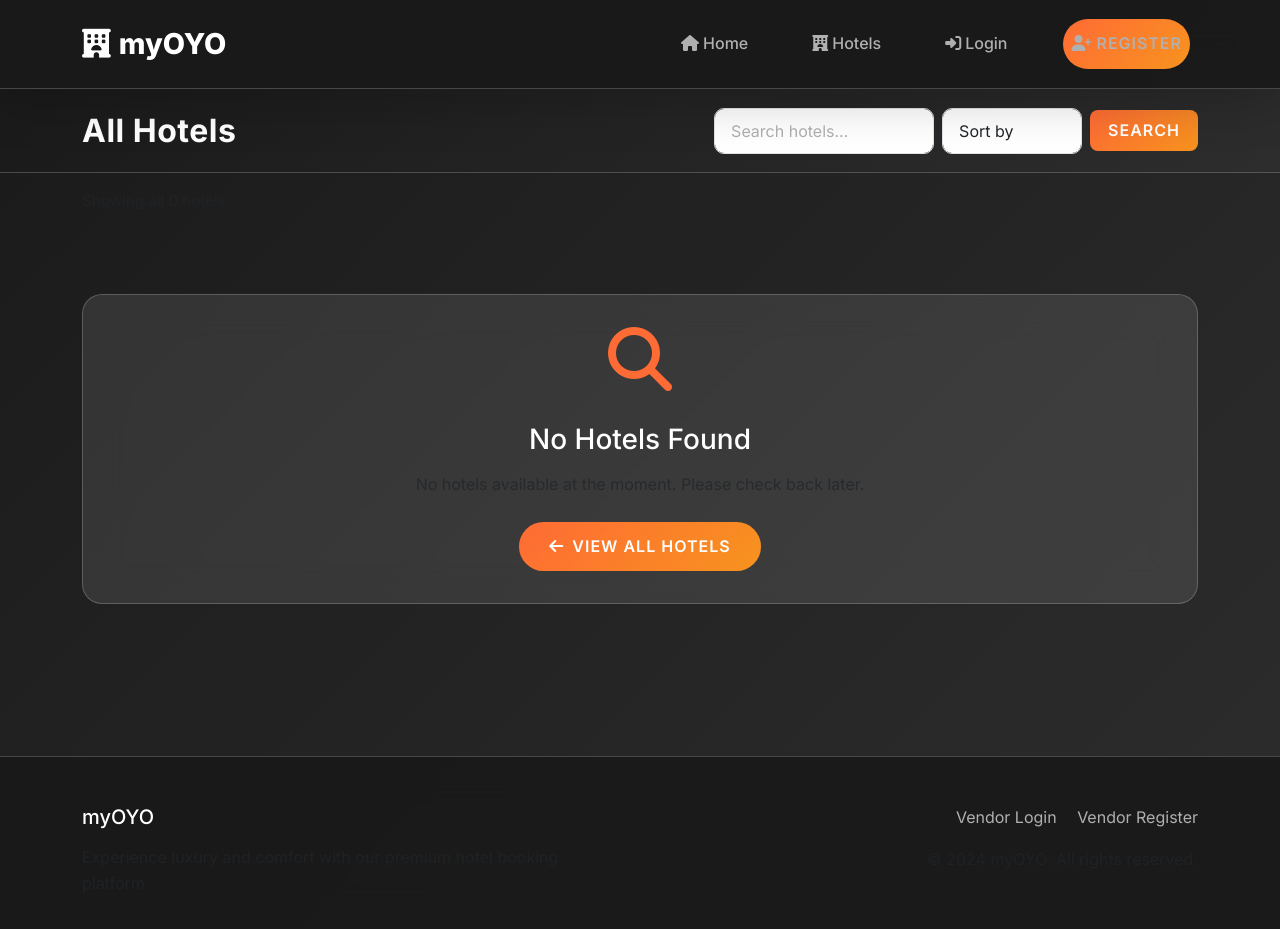
After one commit to BNB2006/Hotel, a Django app: page /hotels/ in a window 1280 px wide. The commit adds this page. Run offline with Django 5.2, Linux system fonts and the light colour scheme.

Commit message:
Hotels section

```diff
--- /dev/null
+++ b/my_OYO/home/templates/hotels.html
@@ -0,0 +1,109 @@
+{% extends "utils/base.html" %}
+{% block start %}
+
+<!-- Hotels Top Bar: Title (left) and Search/Sort (right) -->
+<section class="hotels-topbar-section py-3">
+  <div class="container">
+    <div class="d-flex flex-column flex-md-row align-items-md-center justify-content-between gap-3">
+      <div class="hotels-title mb-2 mb-md-0" style="font-size: 2rem; font-weight: 700; color: #fff; letter-spacing: 0.5px;">All Hotels</div>
+      <form method="GET" action="{% url 'hotels' %}" id="searchForm" class="d-flex flex-wrap gap-2 align-items-center justify-content-end hotels-searchbar">
+        <input type="text" name="search" class="form-control search-input" placeholder="Search hotels..." value="{{ search_query }}" style="max-width: 220px; min-width: 120px;">
+        <select class="form-control search-input" name="sort_by" id="sortSelect" style="max-width: 140px; min-width: 90px;">
+          <option value="">Sort by</option>
+          <option value="sort_low" {% if sort_by == 'sort_low' %}selected{% endif %}>Price: Low to High</option>
+          <option value="sort_high" {% if sort_by == 'sort_high' %}selected{% endif %}>Price: High to Low</option>
+          <option value="rating" {% if sort_by == 'rating' %}selected{% endif %}>Rating</option>
+          <option value="distance" {% if sort_by == 'distance' %}selected{% endif %}>Distance</option>
+        </select>
+        <button type="submit" class="btn-primary-custom" style="padding: 8px 18px; font-size: 1rem; border-radius: 8px;">Search</button>
+      </form>
+    </div>
+  </div>
+</section>
+
+<!-- Results Info -->
+<section class="py-2">
+  <div class="container">
+    <div class="row">
+      <div class="col-12">
+        <p class="text-muted mb-0" style="font-size: 0.95rem;">
+          {% if search_query or sort_by %}
+            Showing {{ hotels|length }} hotel{% if hotels|length != 1 %}s{% endif %}
+            {% if search_query %} for "{{ search_query }}"{% endif %}
+            {% if sort_by %} (sorted by {{ sort_by|title }}){% endif %}
+          {% else %}
+            Showing all {{ hotels|length }} hotels
+          {% endif %}
+        </p>
+      </div>
+    </div>
+  </div>
+</section>
+
+<!-- All Hotels Section -->
+<section class="py-4">
+  <div class="container">
+    <div class="row">
+      {% for hotel in hotels %}
+        <div class="col-lg-3 col-md-6 mb-4 fade-in-up" style="animation-delay: {{ forloop.counter|add:"0.1" }}s;">
+          <div class="hotel-card">
+            <a href="{% url 'hotel_details' hotel.hotel_slug %}" style="text-decoration: none; color: inherit;">
+              {% if hotel.hotel_images.first %}
+                <img src="/media/{{hotel.hotel_images.first.image}}" class="card-img-top" alt="{{hotel.hotel_name}}">
+              {% else %}
+                <img src="https://images.unsplash.com/photo-1566073771259-6a8506099945?ixlib=rb-4.0.3&ixid=M3wxMjA3fDB8MHxwaG90by1wYWdlfHx8fGVufDB8fHx8fA%3D%3D&auto=format&fit=crop&w=2070&q=80" class="card-img-top" alt="Luxury Hotel">
+              {% endif %}
+              <div class="hotel-card-body">
+                <h5 class="hotel-title">{{hotel.hotel_name}}</h5>
+                <p class="hotel-location">
+                  <i class="fas fa-map-marker-alt me-2"></i>{{hotel.hotel_location}}
+                </p>
+                <div class="mb-3">
+                  <span class="price-badge">₹{{hotel.hotel_price}}</span>
+                  {% if hotel.hotel_offer_price %}
+                    <span class="offer-badge">₹{{hotel.hotel_offer_price}}</span>
+                  {% endif %}
+                </div>
+                <div class="mb-3">
+                  <span class="amenity-badge">
+                    <i class="fas fa-swimming-pool me-1"></i>Pool
+                  </span>
+                  <span class="amenity-badge">
+                    <i class="fas fa-snowflake me-1"></i>AC
+                  </span>
+                  <span class="amenity-badge">
+                    <i class="fas fa-wifi me-1"></i>WiFi
+                  </span>
+                </div>
+                <div class="text-center">
+                  <span class="btn-primary-custom btn-sm">
+                    <i class="fas fa-eye me-2"></i>View Details
+                  </span>
+                </div>
+              </div>
+            </a>
+          </div>
+        </div>
+      {% empty %}
+        <div class="col-12 text-center py-5">
+          <div class="glass-card">
+            <i class="fas fa-search" style="font-size: 4rem; color: var(--primary-color); margin-bottom: 2rem;"></i>
+            <h3 class="mb-3">No Hotels Found</h3>
+            <p class="text-muted mb-4">
+              {% if search_query %}
+                No hotels found matching "{{ search_query }}". Try a different search term.
+              {% else %}
+                No hotels available at the moment. Please check back later.
+              {% endif %}
+            </p>
+            <a href="{% url 'hotels' %}" class="btn-primary-custom">
+              <i class="fas fa-arrow-left me-2"></i>View All Hotels
+            </a>
+          </div>
+        </div>
+      {% endfor %}
+    </div>
+  </div>
+</section>
+
+{% endblock %}
--- a/my_OYO/home/templates/utils/base.html
+++ b/my_OYO/home/templates/utils/base.html
@@ -37,6 +37,10 @@
 
     <script src="https://cdn.jsdelivr.net/npm/bootstrap@5.3.2/dist/js/bootstrap.bundle.min.js"></script>
     <script src="{% static 'home/js/main.js' %}"></script>
+    <script src="{% static 'home/js/search.js' %}"></script>
+
+    {% block extra_js %}
+    {% endblock %}
 
   </body>
 </html>
--- a/my_OYO/home/templates/utils/navbar.html
+++ b/my_OYO/home/templates/utils/navbar.html
@@ -18,8 +18,8 @@
           </a>
         </li>
         <li class="nav-item">
-          <a class="nav-link" href="#search-section">
-            <i class="fas fa-search me-1"></i>Search
+          <a class="nav-link" href="{% url 'hotels' %}">
+            <i class="fas fa-hotel me-1"></i>Hotels
           </a>
         </li>
         <li class="nav-item">
--- a/my_OYO/home/urls.py
+++ b/my_OYO/home/urls.py
@@ -3,6 +3,6 @@ from home import views
 
 urlpatterns = [
     path('' , views.index , name="index"),
+    path('hotels/', views.hotels, name="hotels"),
     path('hotel-details/<slug>/', views.hotel_details, name="hotel_details")
-
 ]
--- a/my_OYO/home/views.py
+++ b/my_OYO/home/views.py
@@ -14,32 +14,48 @@ def index(request):
     if request.user.is_authenticated and hasattr(request.user, 'hotelvendor'):
         messages.error(request,"Please login as user!")
         logout(request)
-        return redirect('/')  # or your user login URL name
+        return redirect('/')
+
     print('user:',request.user)
-    hotels = Hotel.objects.all()
-    if request.GET.get('search'):
-        hotels = hotels.filter(hotel_name_icontains = request.GET.get('search'))
-
-    if request.GET.get('sort_by'):
-        sort_by = request.GET.get('sort_by')
-        if sort_by == "sort_low":
-            hotels = hotels.order_by('hotel_offer_price')
-        elif sort_by == "sort_high":
-            hotels = hotels.order_by('-hotel_offer_price')
+    # Show only 4 featured hotels on landing page
+    hotels = Hotel.objects.all()[:4]
+    messages.success(request,"Welcome")
+    return render(request, 'index.html', context={'hotels': hotels})
 
 
-    messages.success(request,"Welocme")
-    return render(request, 'index.html', context={'hotels':hotels[:50]})
+def hotels(request):
+    # If vendor, log out and redirect to login page
+    if request.user.is_authenticated and hasattr(request.user, 'hotelvendor'):
+        messages.error(request,"Please login as user!")
+        logout(request)
+        return redirect('/')
 
+    hotels = Hotel.objects.all()
+
+    # Get search and sort parameters
+    search_query = request.GET.get('search', '')
+    sort_by = request.GET.get('sort_by', '')
+
+    # Apply search filter
+    if search_query:
+        hotels = hotels.filter(hotel_name__icontains=search_query)
+
+    # Apply sorting
+    if sort_by == "sort_low":
+        hotels = hotels.order_by('hotel_offer_price')
+    elif sort_by == "sort_high":
+        hotels = hotels.order_by('-hotel_offer_price')
+
+
+    return render(request, 'hotels.html', context={
+        'hotels': hotels,
+        'search_query': search_query,
+        'sort_by': sort_by
+    })
 
 
 def hotel_details(request, slug):
-    hotel = Hotel.objects.get(hotel_slug = slug)
-    return render(request, 'hotel_detail.html', context = {'hotel' : hotel})
-
-
-def hotel_details(request, slug):
-    hotel = Hotel.objects.get(hotel_slug = slug)
+    hotel = Hotel.objects.get(hotel_slug=slug)
 
     if request.method == "POST":
         start_date = request.POST.get('start_date')
@@ -50,20 +66,16 @@ def hotel_details(request, slug):
 
         if days_count <= 0:
             messages.warning(request, "Invalid Booking Date.")
-
             return HttpResponseRedirect(request.path_info)
 
-
         HotelBooking.objects.create(
-            hotel = hotel,
-            booking_user = HotelUser.objects.get(id = request.user.id),
-            booking_start_date = start_date,
-            booking_end_date =end_date,
-            price = hotel.hotel_offer_price * days_count
+            hotel=hotel,
+            booking_user=HotelUser.objects.get(id=request.user.id),
+            booking_start_date=start_date,
+            booking_end_date=end_date,
+            price=hotel.hotel_offer_price * days_count
         )
         messages.success(request, "Booking Captured.")
-
         return HttpResponseRedirect(request.path_info)
 
-
-    return render(request, 'hotel_detail.html', context = {'hotel' : hotel})
+    return render(request, 'hotel_detail.html', context={'hotel': hotel})
--- a/my_OYO/static/home/css/style.css
+++ b/my_OYO/static/home/css/style.css
@@ -175,22 +175,16 @@ body{
 
 
 /* search section */
-.search-section{
-  background: var(--glass-bg);
-  backdrop-filter: blur(20px);
-  border: 1px solid var(--glass-border);
-  border-radius: 20px;
-  padding: 2rem;
-  margin: 2rem 0;
+.search-section {
+  padding: 1rem 1.5rem !important;
+  margin: 1rem 0 !important;
+  border-radius: 14px !important;
 }
 
-.search-input{
-  background: rgba(255, 255, 255, 0.1);
-  border: 1px solid var(--glass-border);
-  border-radius: 15px;
-  color: var(--text-primary);
-  padding: 15px 20px;
-  font-size: 1rem;
+.search-input {
+  padding: 10px 16px !important;
+  font-size: 1rem !important;
+  border-radius: 10px !important;
 }
 
 .search-input::placeholder{
@@ -344,6 +338,13 @@ body{
   .glass-card {
     padding: 1.5rem;
   }
+  .search-section {
+    padding: 0.5rem 0.5rem !important;
+  }
+  .search-input {
+    padding: 8px 10px !important;
+    font-size: 0.95rem !important;
+  }
 }
 
 /* Animations */
@@ -439,3 +440,46 @@ body{
   color: #fff;
   text-decoration: underline;
 }
+
+/* Hotels Top Bar Styles */
+.hotels-topbar-section {
+  background: var(--gradient-dark);
+  border-bottom: 1px solid var(--glass-border);
+  margin-bottom: 0.5rem;
+}
+.hotels-title {
+  font-size: 2rem;
+  font-weight: 700;
+  color: #fff;
+  letter-spacing: 0.5px;
+}
+.hotels-searchbar input,
+.hotels-searchbar select {
+  min-width: 90px;
+  max-width: 220px;
+  font-size: 1rem;
+  border-radius: 8px;
+  padding: 8px 12px;
+}
+.hotels-searchbar button {
+  padding: 8px 18px;
+  font-size: 1rem;
+  border-radius: 8px;
+}
+@media (max-width: 768px) {
+  .hotels-topbar-section {
+    padding: 0.7rem 0.2rem;
+  }
+  .hotels-title {
+    font-size: 1.3rem;
+  }
+  .hotels-searchbar input,
+  .hotels-searchbar select {
+    font-size: 0.95rem;
+    padding: 7px 8px;
+  }
+  .hotels-searchbar button {
+    font-size: 0.95rem;
+    padding: 7px 10px;
+  }
+}
--- a/my_OYO/static/home/js/main.js
+++ b/my_OYO/static/home/js/main.js
@@ -1,14 +1,4 @@
-// Smooth scrolling for anchor links
-if (document.querySelectorAll('a[href^="#"]').length) {
-  document.querySelectorAll('a[href^="#"]').forEach(anchor => {
-    anchor.addEventListener('click', function (e) {
-      e.preventDefault();
-      document.querySelector(this.getAttribute('href')).scrollIntoView({
-        behavior: 'smooth'
-      });
-    });
-  });
-}
+
 
 // Add scroll animation
 const observerOptions = {
--- /dev/null
+++ b/my_OYO/static/home/js/search.js
@@ -0,0 +1,14 @@
+// Search and sort functionality for hotels page
+document.addEventListener('DOMContentLoaded', function() {
+    // Only run on hotels page
+    if (window.location.pathname === '/hotels/') {
+        // Auto-submit on sort change
+        const sortSelect = document.getElementById('sortSelect');
+
+        if (sortSelect) {
+            sortSelect.addEventListener('change', function() {
+                document.getElementById('searchForm').submit();
+            });
+        }
+    }
+});
```
Also changed, not shown: my_OYO/home/templates/index.html (+12 -27 lines).
